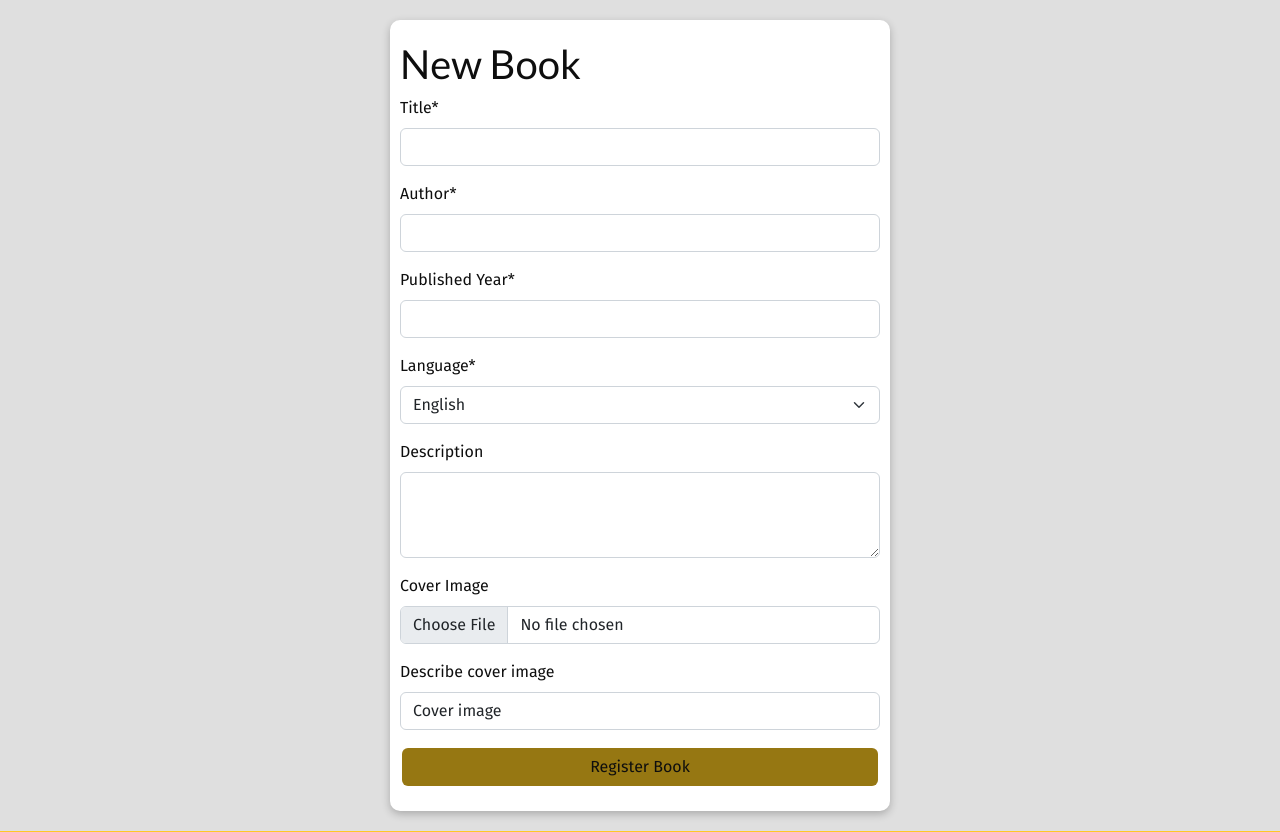
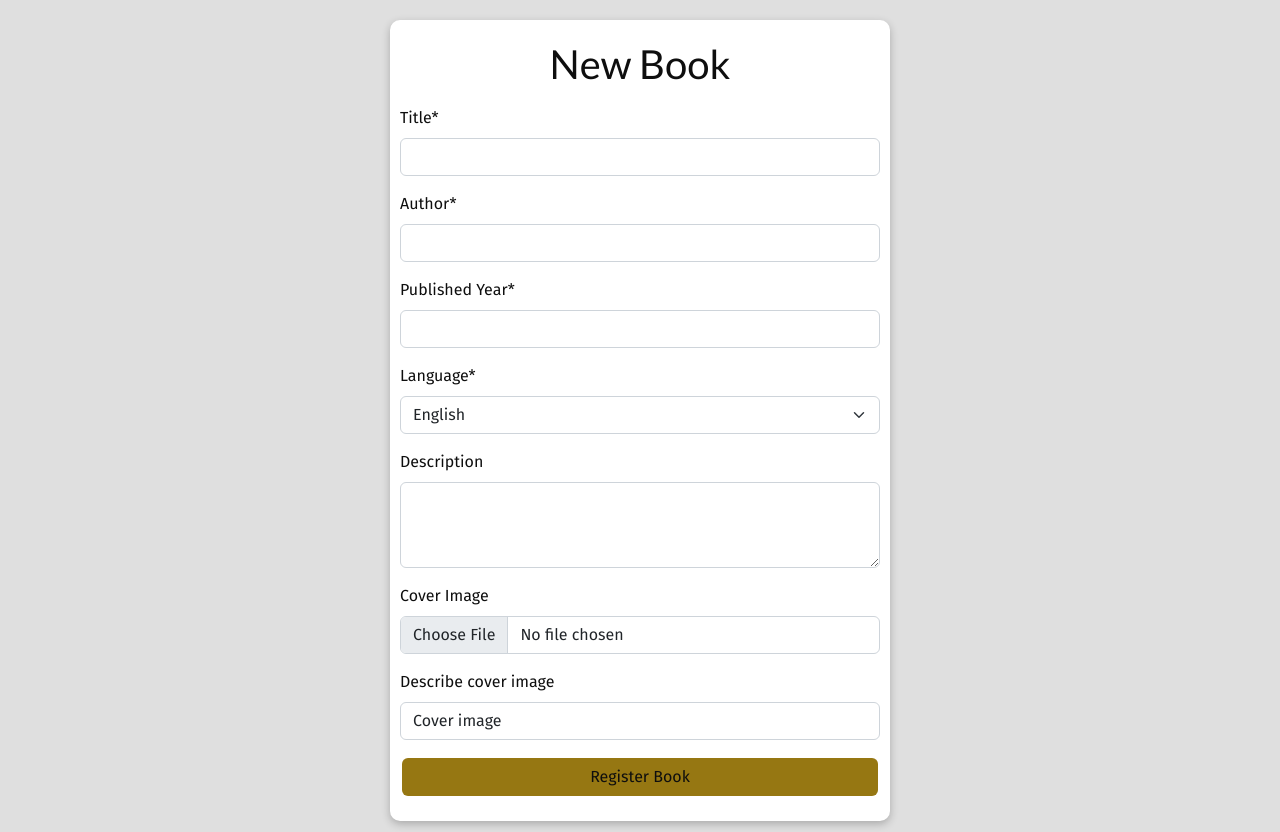
Before and after one commit to brodsa/findMEreadME, a Django app: page /books/ in a window 1280 px wide. Shown: the part 74-906 px from the top of the page. Run offline with Django 3.2, Linux system fonts and the light colour scheme; the visitor is signed in with stand-in values (Sample User, id 1); some libraries are stand-ins or nearby versions.

Commit message:
fix: correct the used class for h1

```diff
--- a/books/templates/books/register_book.html
+++ b/books/templates/books/register_book.html
@@ -5,7 +5,7 @@
 
 {% block content %}
 <div class="container form-container form-book">
-    <h1 class="account__title">New Book</h1>
+    <h1 class="form__title">New Book</h1>
     <form method="POST" enctype="multipart/form-data" class="form">
         {% csrf_token %}
         {{ form.media }}
```
